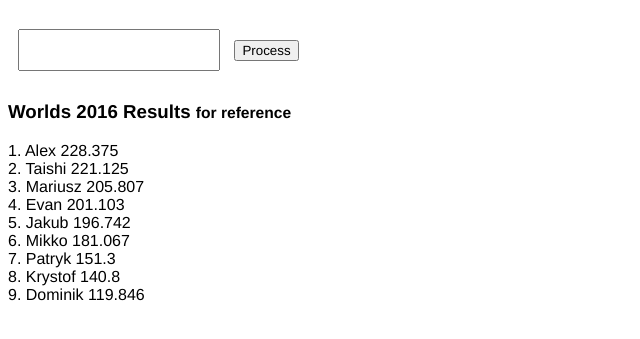
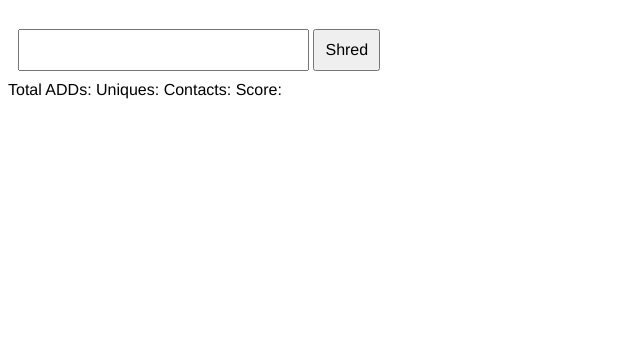
Before and after one commit to allankenneth/shred30calculator, a plain HTML site: page index.html in a window 1280 px wide. Shown: the part 61-400 px from the top of the page, without its empty margins (0-640 px from the left). Drawn offline with nearby package versions, Linux system fonts and the light colour scheme.

Commit message:
Updated UI a bit. Added in basic score breakdown.

```diff
--- a/index.html
+++ b/index.html
@@ -3,28 +3,37 @@
 <head>
 <title>Shred:30 Calculator</title>
 <meta name="viewport" content="width=device-width">
-<!--<link rel="stylesheet" href="../assets/css/bootstrap.css">
-<link rel="stylesheet" href="../assets/css/style.css">-->
 <style>
 * {
 	font-family: Helvetica;
 }
 input,
-textarea {
+textarea,
+button {
 	font-size: 16px;
 	margin: 10px;
 	padding: 10px;
+}
+input {
+	margin-right: 0;
+}
+button {
+	margin-left: 0;
 }
 </style>
 </head>
 <body>
 <h1>Shred:30 Calculator</h1>
 <form>
-<input type="number" name="run" id="run" width="60">
-<button>Process</button>
+<input type="text" name="run" id="run" size="30">
+<button>Shred</button>
 </form>
-<h2 id="total"></h2>
-<h3>Worlds 2016 Results <small>for reference</small></h3>
+<div>
+	Total ADDs: <span class="totaladds"></span>
+	Uniques: <span class="totaluniques"></span>
+	Contacts: <span class="totalcontacts"></span>
+	Score: <span class="total"></span>
+<!--<h3>Worlds 2016 Results <small>for reference</small></h3>
 <pre>
 1. Alex 228.375
 2. Taishi 221.125
@@ -35,7 +44,7 @@ textarea {
 7. Patryk 151.3
 8. Krystof 140.8
 9. Dominik 119.846
-</pre>
+</pre>-->
 <script src="//code.jquery.com/jquery-1.11.0.min.js"></script>
 <script src="//code.jquery.com/jquery-migrate-1.2.1.min.js"></script>
 <script>
@@ -43,8 +52,8 @@ $(document).ready(function(){
 $('form button').on('click',function(e){
 	e.preventDefault();
 	contacts = 0;
-    	totalADDs = 0;
-    	notunique = 0;
+	totalADDs = 0;
+	notunique = 0;
 	run = $('#run').val();
 	moves = run.split('');
 	moves.forEach(function(move){
@@ -57,7 +66,10 @@ $('form button').on('click',function(e){
 	});
 	uniques = contacts - notunique;
 	score = totalADDs + ((totalADDs/contacts) * uniques);
-	$('#total').html(score);
+	$('.totaladds').html(totalADDs);
+	$('.totaluniques').html(uniques);
+	$('.totalcontacts').html(contacts);
+	$('.total').html(score);
 });
 });
 </script>
```
